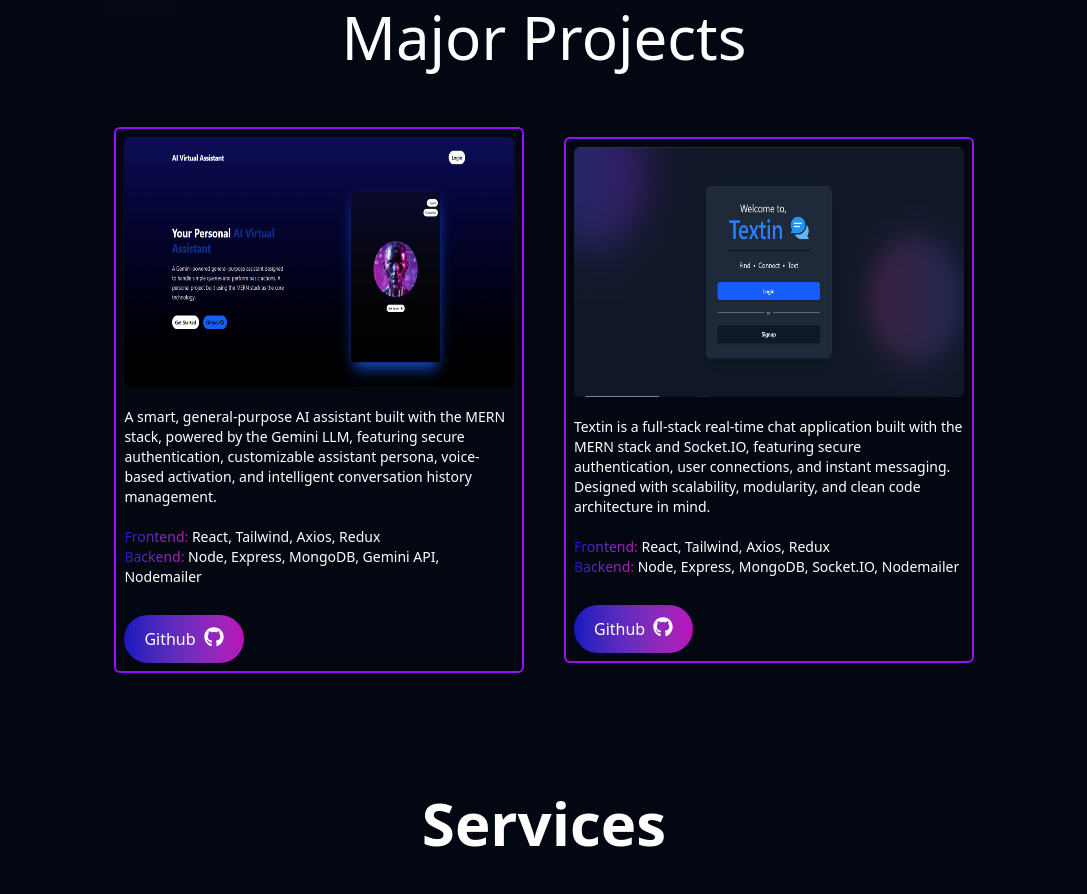
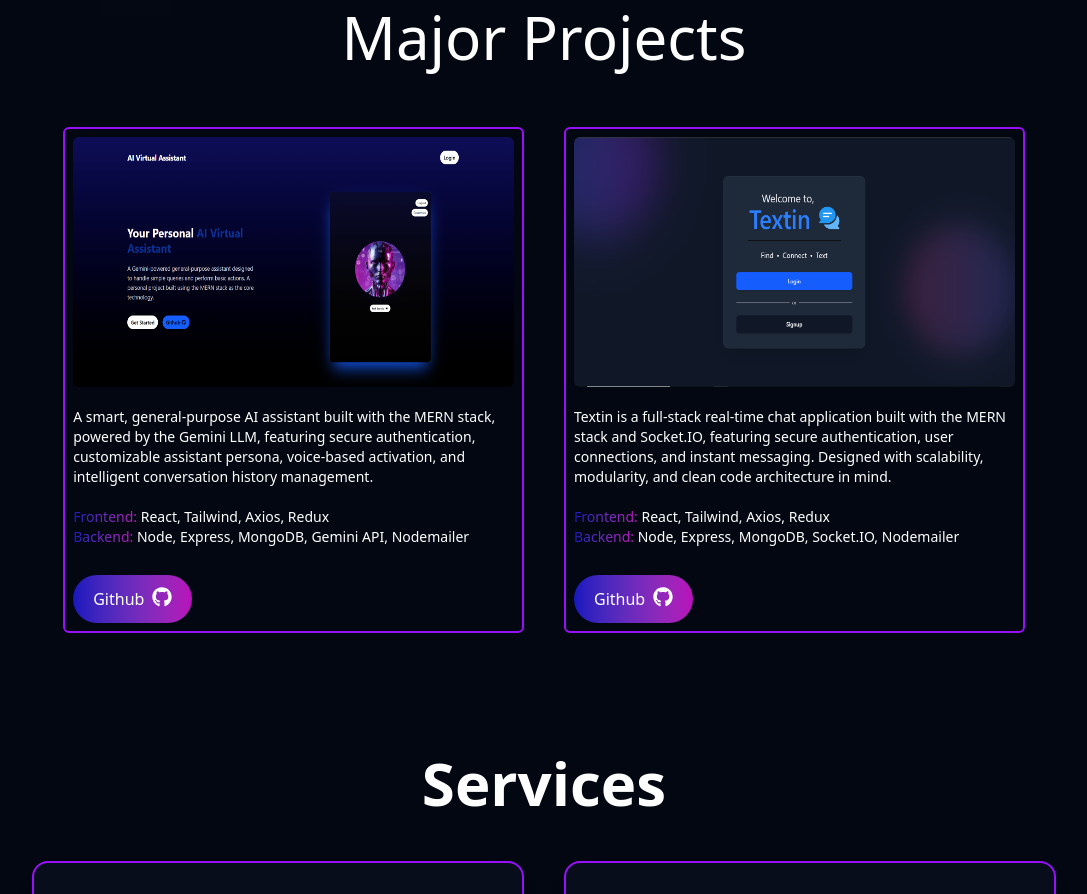
Before and after one commit to thrivingSec/Srijan-Personal-Portfolio, a React (Vite) app in the folder Frontend/: page / in a window 1280 px wide. Shown: the part 1260-2154 px from the top of the page, without its empty margins (96-1183 px from the left). Built offline with nearby package versions, Linux system fonts and the light colour scheme.

Commit message:
fixed ui/ux

```diff
--- a/Frontend/src/components/Projects.jsx
+++ b/Frontend/src/components/Projects.jsx
@@ -12,7 +12,7 @@
       <h1 className="text-4xl lg:text-6xl text-white font-medium text-center">
         Major Projects
       </h1>
-      <div className="w-[80%] lg:max-w-7xl mx-auto flex flex-col lg:flex-row items-center justify-center mt-15 gap-10">
+      <div className="w-[90%] lg:max-w-7xl mx-auto flex flex-col lg:flex-row items-center justify-center mt-15 gap-10">
         {/* left */}
         <div className="w-full lg:w-[40%] border-2 border-purple-600 rounded-md p-2 flex flex-col justify-start items-start gap-5 hover:scale-105 transition-all duration-500 mb-10">
           <div className="w-full border-0 rounded-md overflow-hidden h-[250px]">
```
